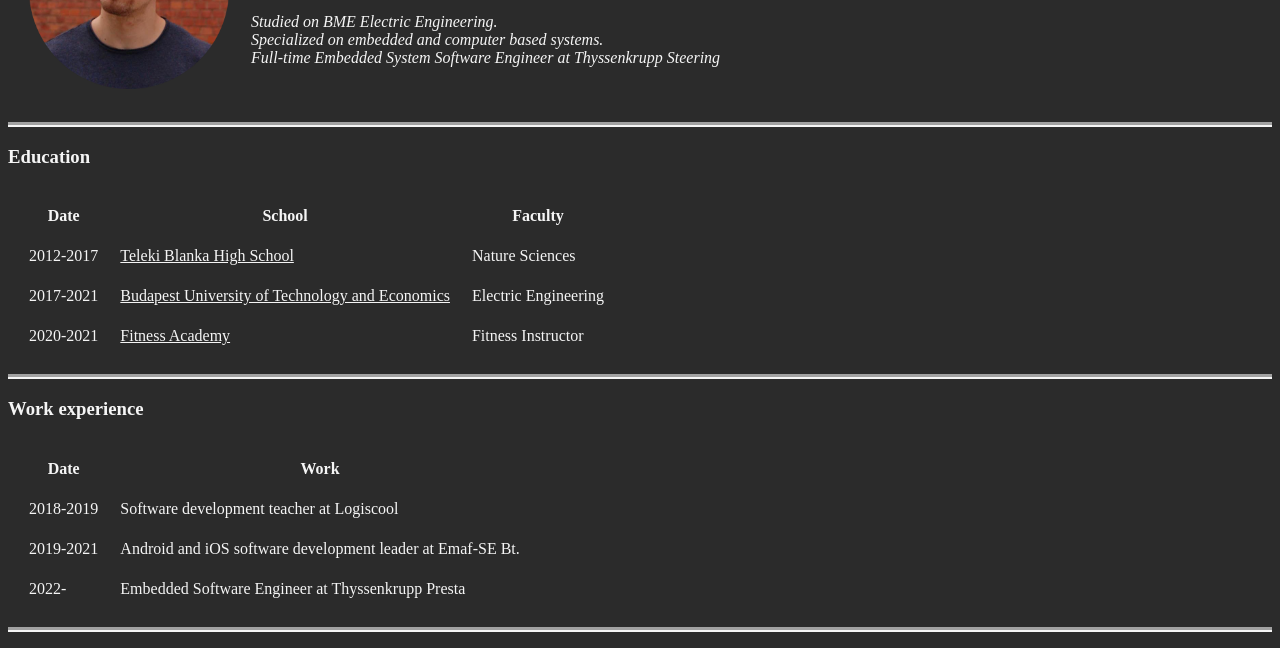
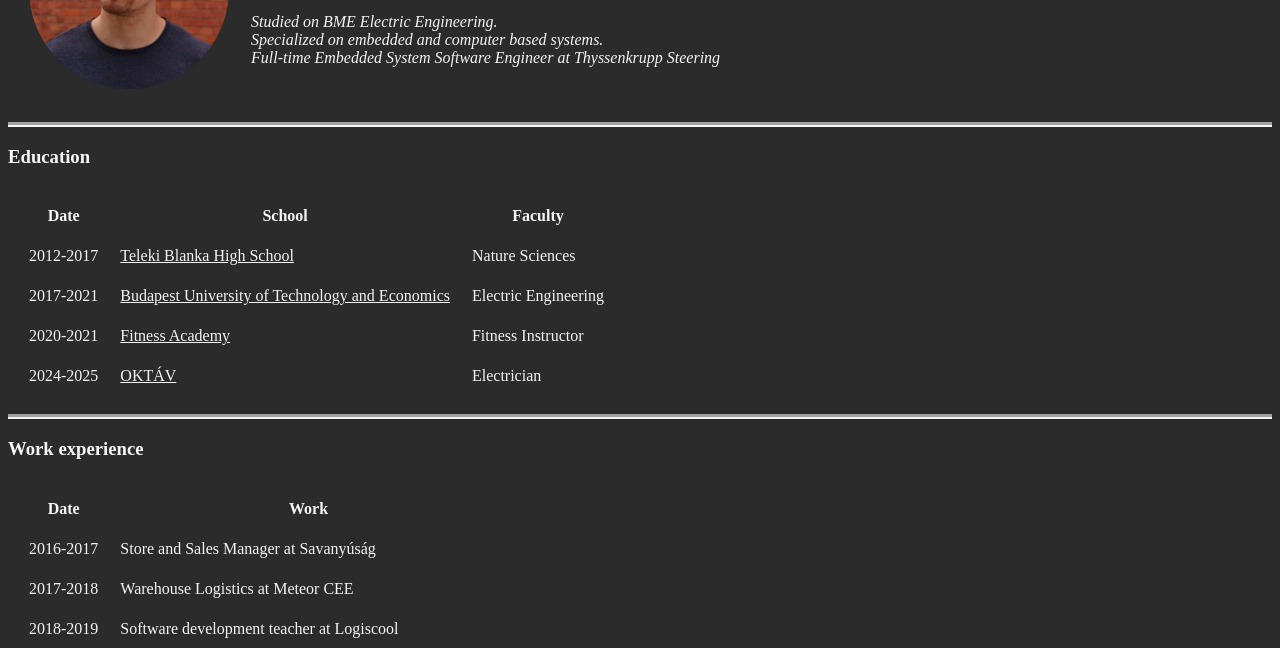
Before and after one commit to KoplanyiDavid/cv, a plain HTML site: page index.html in a window 1280 px wide. Shown: the part 140-788 px from the top of the page. Drawn offline with Linux system fonts and the light colour scheme.

Commit message:
update work section

```diff
--- a/index.html
+++ b/index.html
@@ -53,6 +53,11 @@
                         Academy</a></td>
                 <td>Fitness Instructor</td>
             </tr>
+			<tr>
+                <td>2024-2025</td>
+                <td><a href="https://oktav.hu/">OKTÁV</a></td>
+                <td>Electrician</td>
+            </tr>
         </tbody>
     </table>
     <hr>
@@ -65,13 +70,21 @@
             </tr>
         </thead>
         <tbody>
+			<tr>
+                <td>2016-2017</td>
+                <td>Store and Sales Manager at Savanyúság</td>
+            </tr>
+			<tr>
+                <td>2017-2018</td>
+                <td>Warehouse Logistics at Meteor CEE</td>
+            </tr>
             <tr>
                 <td>2018-2019</td>
                 <td>Software development teacher at Logiscool</td>
             </tr>
             <tr>
                 <td>2019-2021</td>
-                <td>Android and iOS software development leader at Emaf-SE Bt.</td>
+                <td>Android and iOS software development leader at Emaf-SE</td>
             </tr>
             <tr>
                 <td>2022-</td>
```
